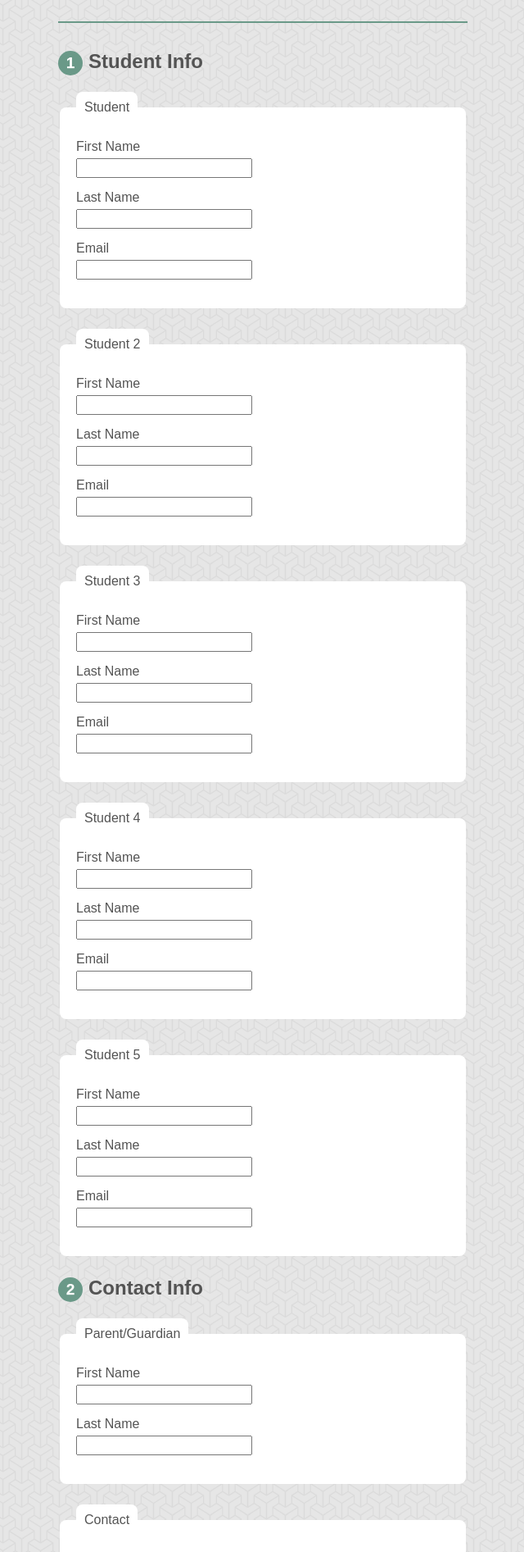
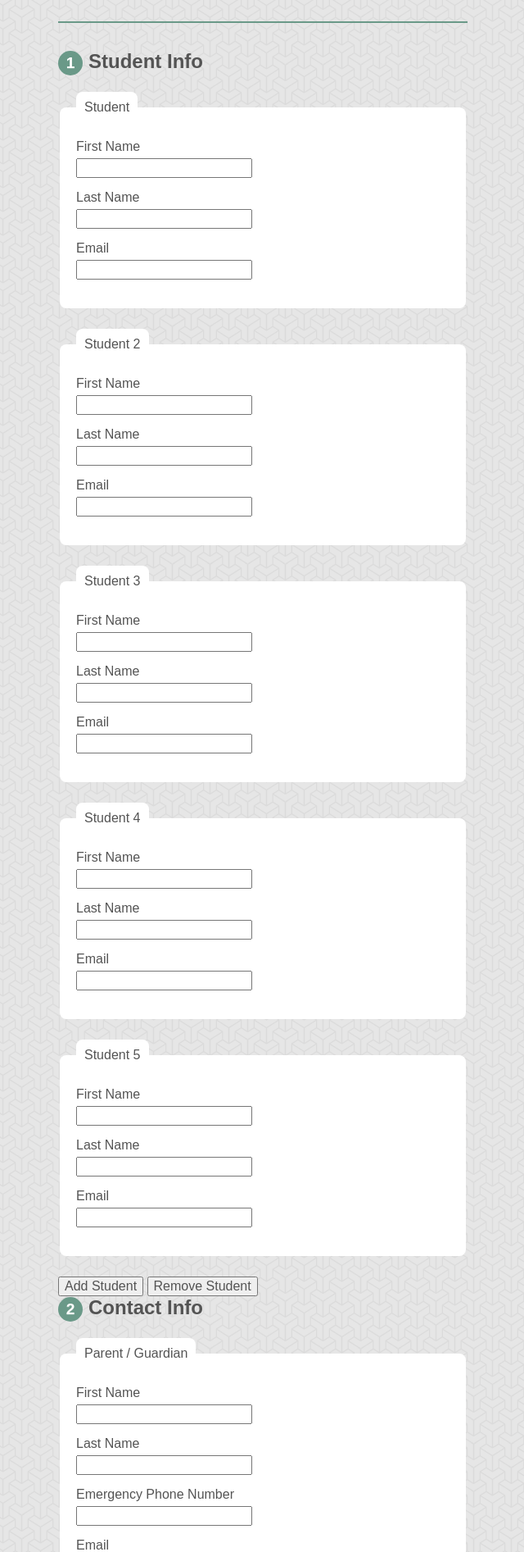
Before and after one commit to TeamSkosh/ggfrc, a Flask app: page /fll/registration in a window 1280 px wide. Shown: the part 312-2205 px from the top of the page at 82% size, without its empty margins (319-959 px from the left). Run offline with Flask 2, Linux system fonts and the light colour scheme.

Commit message:
Build front-side of the fll signup form.

```diff
--- a/templates/fll/registration.html
+++ b/templates/fll/registration.html
@@ -1,19 +1,20 @@
 {% extends "base.html" %}
 
 {% block greeting %}
-    Welcome to FIRST&reg; LEGO&reg;&nbsp;League.
+    Welcome to FIRST<sup>&reg;</sup> LEGO<sup>&reg;</sup>&nbsp;League.
 {% endblock %}
 
 {% block content %}
 <form id="fll-signup-form" action="/registration" method="post">
     <h2><span class="step-number">1</span>Student Info</h2>
     {% for x in range(5) %}
-        <fieldset>
-            {% if x == 0 %}
-                <legend>Student</legend>
-            {% else %}
-                <legend>Student {{ x+1 }}</legend>
-            {% endif %}
+        {% if x == 0 %}
+            <fieldset id="student-{{ x+1 }}">
+                    <legend>Student</legend>
+        {% else %}
+            <fieldset id="student-{{ x+1 }}" class="hidden sub-form">
+                    <legend>Student {{ x+1 }}</legend>
+        {% endif %}
 
             <div class="input-group">
                 <label for="student-fname-{{ x }}">First Name</label>
@@ -34,9 +35,27 @@
             </div>
         </fieldset>
     {% endfor %}
+    <div class="repeatable-control">
+        <input id="students" type="hidden" name="students" value="1"/>
+        <button
+            class="add-repeatable-section"
+            title="Add Student"
+            data-max="5"
+            data-counter="#students"
+            data-section-prefix="student-"
+            type="button">Add Student</button>
+        <button
+            class="remove-repeatable-section"
+            title="Remove Student"
+            data-min="1"
+            data-counter="#students"
+            data-section-prefix="student-"
+            type="button">Remove Student</button>
+    </div>
+
     <h2><span class="step-number">2</span>Contact Info</h2>
     <fieldset>
-        <legend>Parent/Guardian</legend>
+        <legend>Parent / Guardian</legend>
 
         <div class="input-group">
             <label for="parent-fname">First Name</label>
@@ -49,9 +68,52 @@
 
             <input id="parent-lname" type="text" name="parent-lname">
         </div>
+
+        <div class="input-group">
+            <label for="parent-phone">Emergency Phone Number</label>
+
+            <input id="parent-phone" type="text" name="parent-phone">
+        </div>
+
+        <div class="input-group">
+            <label for="parent-email">Email</label>
+
+            <input id="parent-email" type="text" name="parent-email">
+        </div>
+
+        <div class="input-group">
+            <label for="referral">How did you hear about us?</label>
+
+            <textarea id="referral" type="text" name="referral" rows="8" cols="40"></textarea>
+        </div>
     </fieldset>
+
     <fieldset>
-        <legend>Contact</legend>
+        <legend>Alternate Contact</legend>
+
+        <div class="input-group">
+            <label for="alternate-fname">First Name</label>
+
+            <input id="alternate-fname" type="text" name="alternate-fname">
+        </div>
+
+        <div class="input-group">
+            <label for="alternate-lname">Last Name</label>
+
+            <input id="alternate-lname" type="text" name="alternate-lname">
+        </div>
+
+        <div class="input-group">
+            <label for="alternate-phone">Phone Number</label>
+
+            <input id="alternate-phone" type="text" name="alternate-phone">
+        </div>
+
+        <div class="input-group">
+            <label for="alternate-email">Email</label>
+
+            <input id="alternate-email" type="text" name="alternate-email">
+        </div>
     </fieldset>
     <button type="submit">Onward!</button>
 </form>
```
